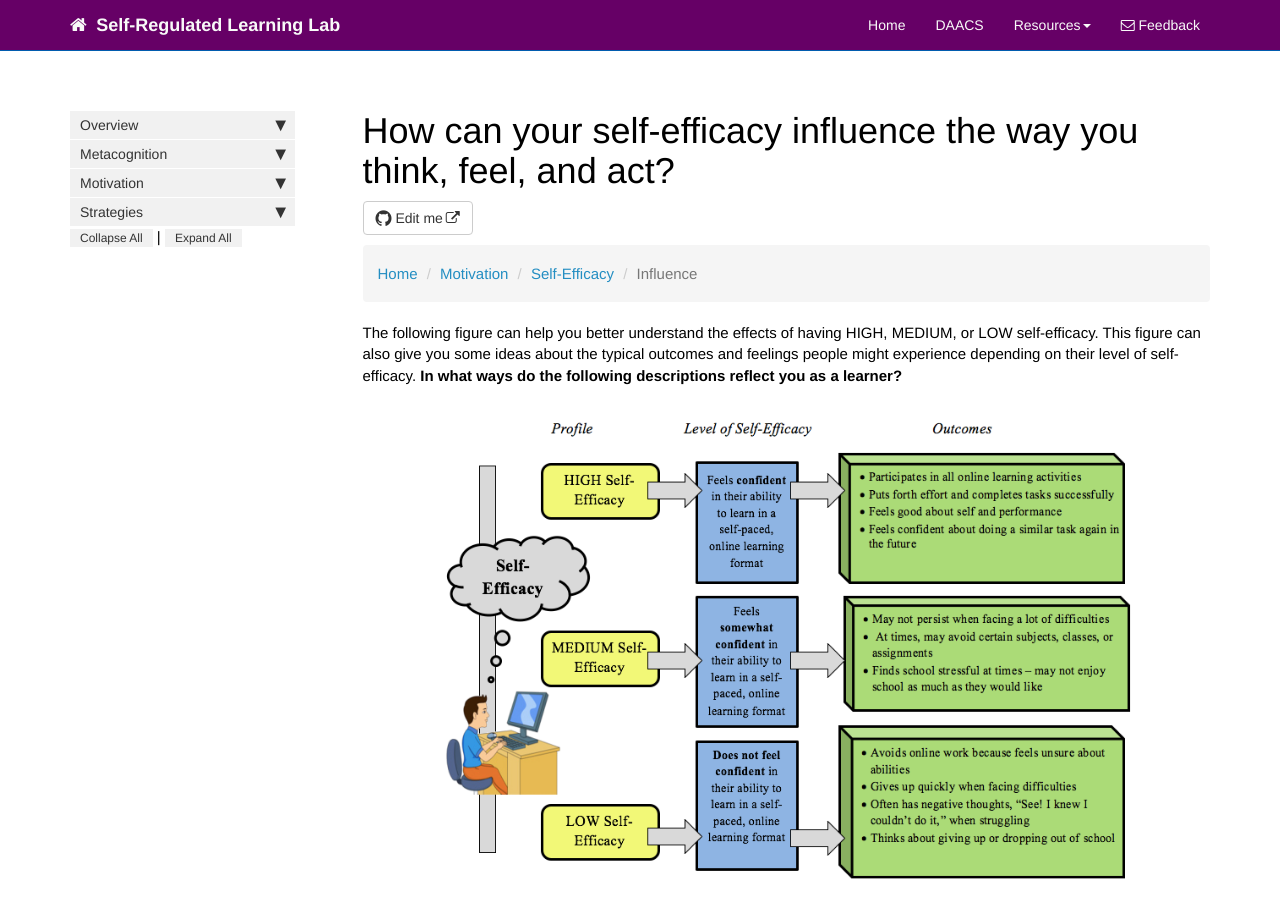
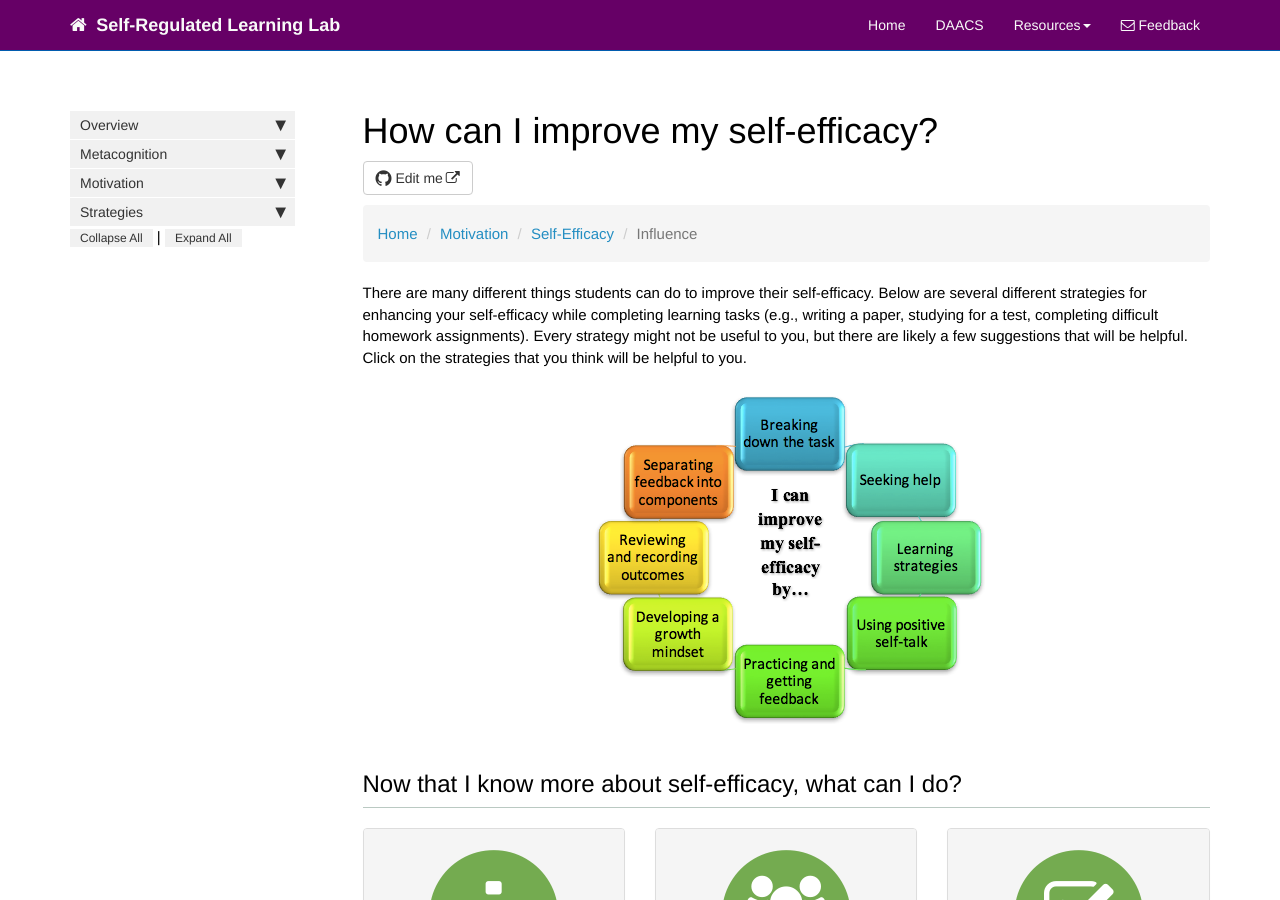
Before and after one commit to dfranklin02/SRL, a Jekyll site: the page built from docs/pages/motivation/self-efficacy_importance.md, in a window 1280 px wide and 900 px high. Built offline with Jekyll 4.4.1, drawn with Linux system fonts in a browser that asks for light colours; nearby versions of some CDN libraries; comment, search, counter and statistics services are not loaded.

Commit message:
Update self-efficacy_importance.md

```diff
--- a/docs/pages/motivation/self-efficacy_importance.md
+++ b/docs/pages/motivation/self-efficacy_importance.md
@@ -1,5 +1,5 @@
 ---
-title: How can your self-efficacy influence the way you think, feel, and act?
+title: How can I improve my self-efficacy?
 tags:
 keywords:
 sidebar: mydoc_sidebar
@@ -15,8 +15,8 @@ toc: false
     <li class="active">Influence</li>
 </ul>
 
-The following figure can help you better understand the effects of having HIGH, MEDIUM, or LOW self-efficacy. This figure can also give you some ideas about the typical outcomes and feelings people might experience depending on their level of self-efficacy. **In what ways do the following descriptions reflect you as a learner?**
+There are many different things students can do to improve their self-efficacy. Below are several different strategies for enhancing your self-efficacy while completing learning tasks (e.g., writing a paper, studying for a test, completing difficult homework assignments). Every strategy might not be useful to you, but there are likely a few suggestions that will be helpful. Click on the strategies that you think will be helpful to you.
 
-<center><img src='images/selfefficacylearn.png' alt='self-efficacy_importance' /></center>
+<center><img src='images/selfefficacydo.png' alt='self-efficacy_importance' /></center>
 
 {% include footers/self-efficacy_footer.html %}
```
